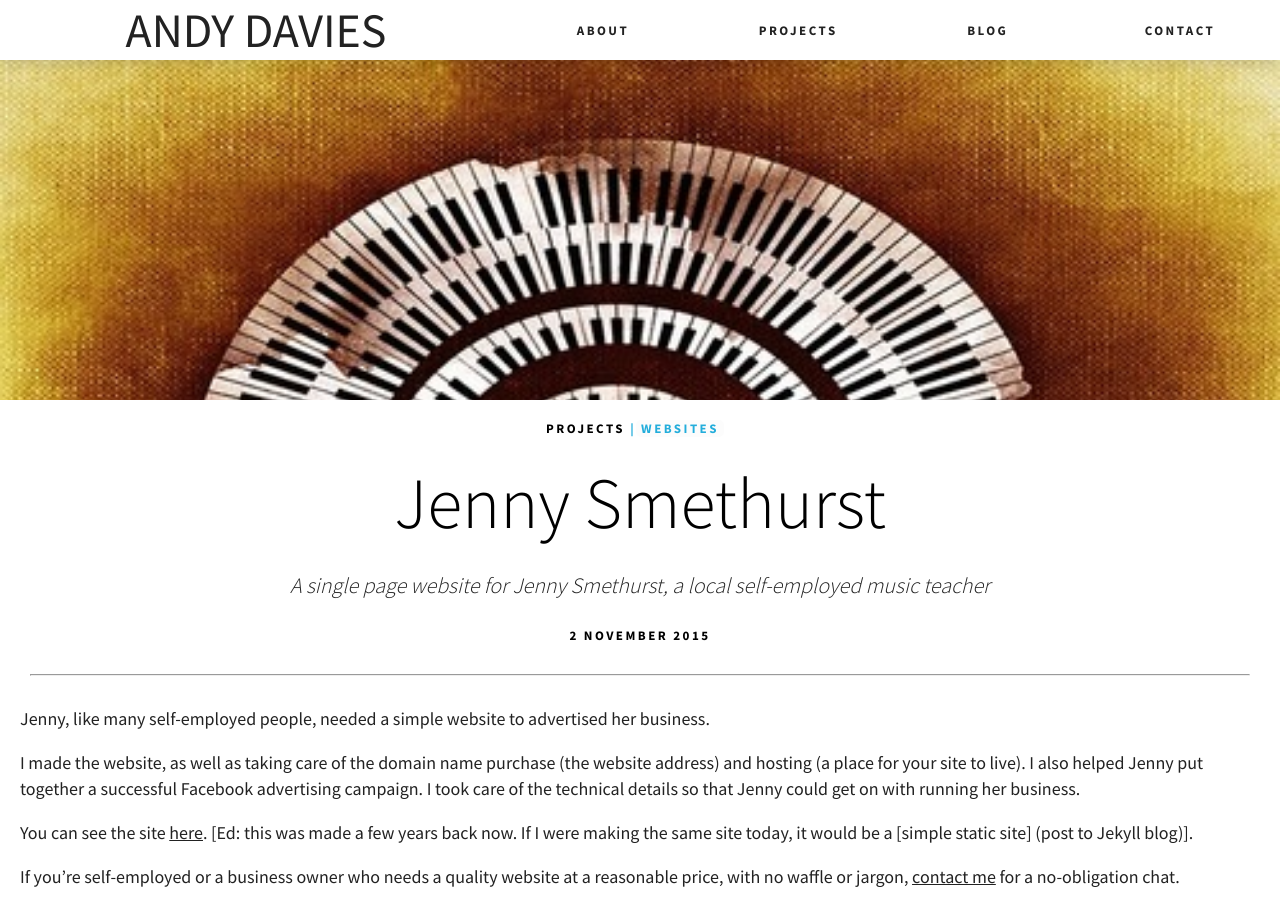
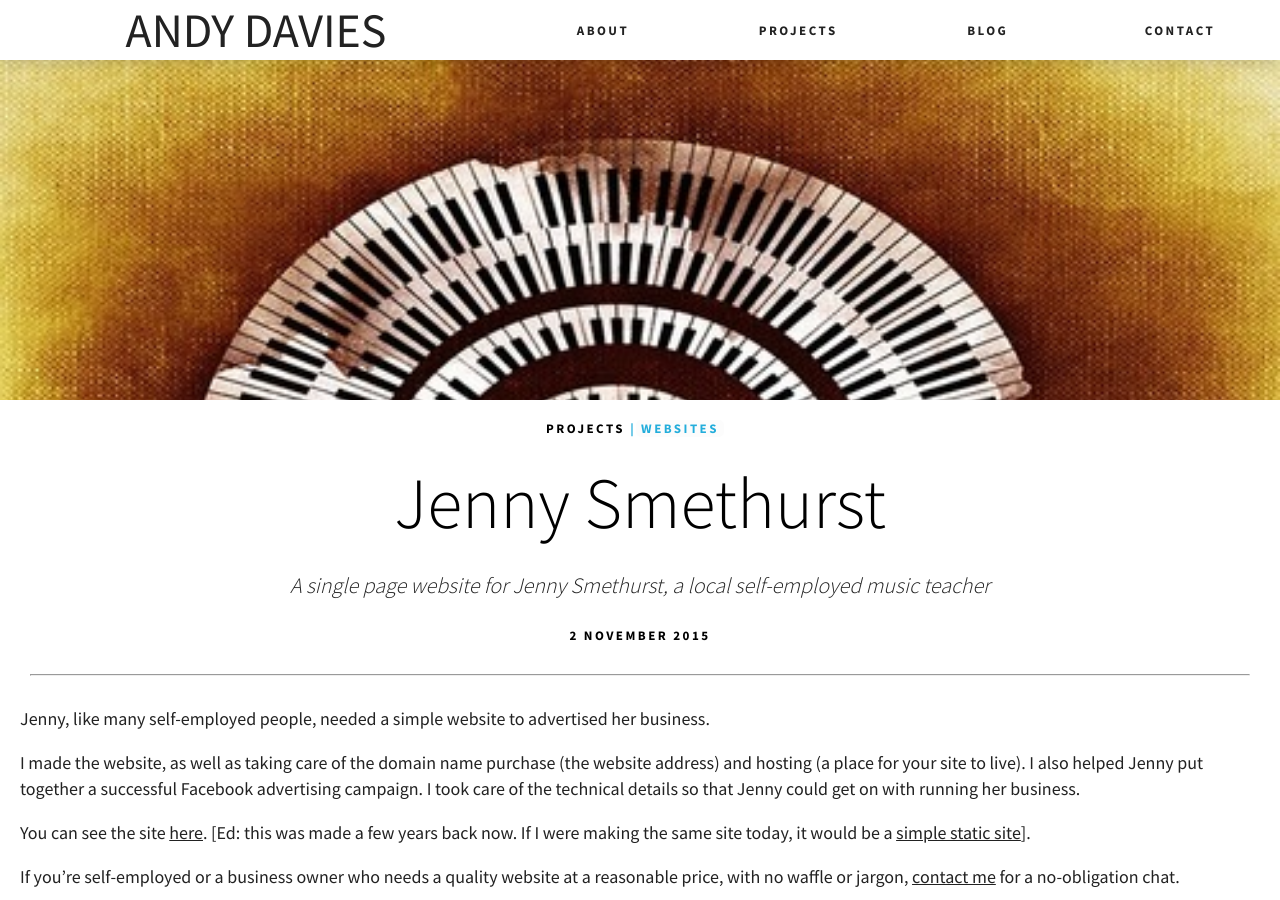
Before and after one commit to andavies/andavies.github.io, a Jekyll site: the page built from _projects/jenny-smethurst.md, in a window 1280 px wide and 1318 px high. Shown: the top 900 px of the window. Built offline with Jekyll 4.4.1, drawn with Linux system fonts in a browser that asks for light colours; grey boxes are pictures that could not be loaded.

Commit message:
Correct link to blog post

```diff
--- a/_projects/jenny-smethurst.md
+++ b/_projects/jenny-smethurst.md
@@ -15,6 +15,6 @@ Jenny, like many self-employed people, needed a simple website to advertised her
 
 I made the website, as well as taking care of the domain name purchase (the website address) and hosting (a place for your site to live). I also helped Jenny put together a successful Facebook advertising campaign. I took care of the technical details so that Jenny could get on with running her business.
 
-You can see the site [here](http://jennysmethurst.com). [Ed: this was made a few years back now. If I were making the same site today, it would be a [simple static site] (post to Jekyll blog)].
+You can see the site [here](http://jennysmethurst.com). [Ed: this was made a few years back now. If I were making the same site today, it would be a [simple static site]({{ site.baseurl }}{% post_url 2017-05-15-on-jekyll-wordpress-and-speed %})].
 
-If you're self-employed or a business owner who needs a quality website at a reasonable price, with no waffle or jargon, [contact me]({{ site.url }}/contact.html) for a no-obligation chat.
+If you're self-employed or a business owner who needs a quality website at a reasonable price, with no waffle or jargon, [contact me]({{ site.baseurl }}/contact.html) for a no-obligation chat.
```
